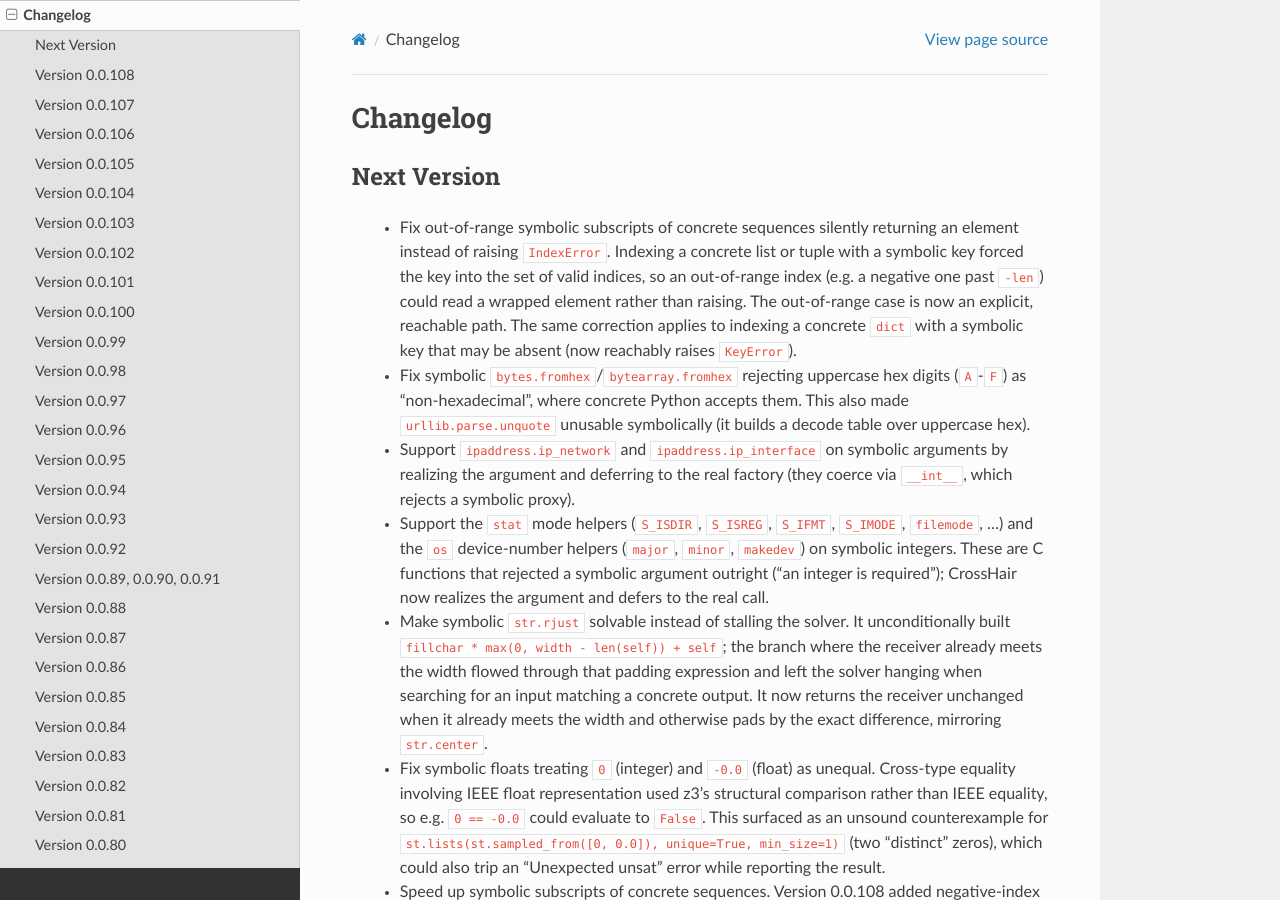
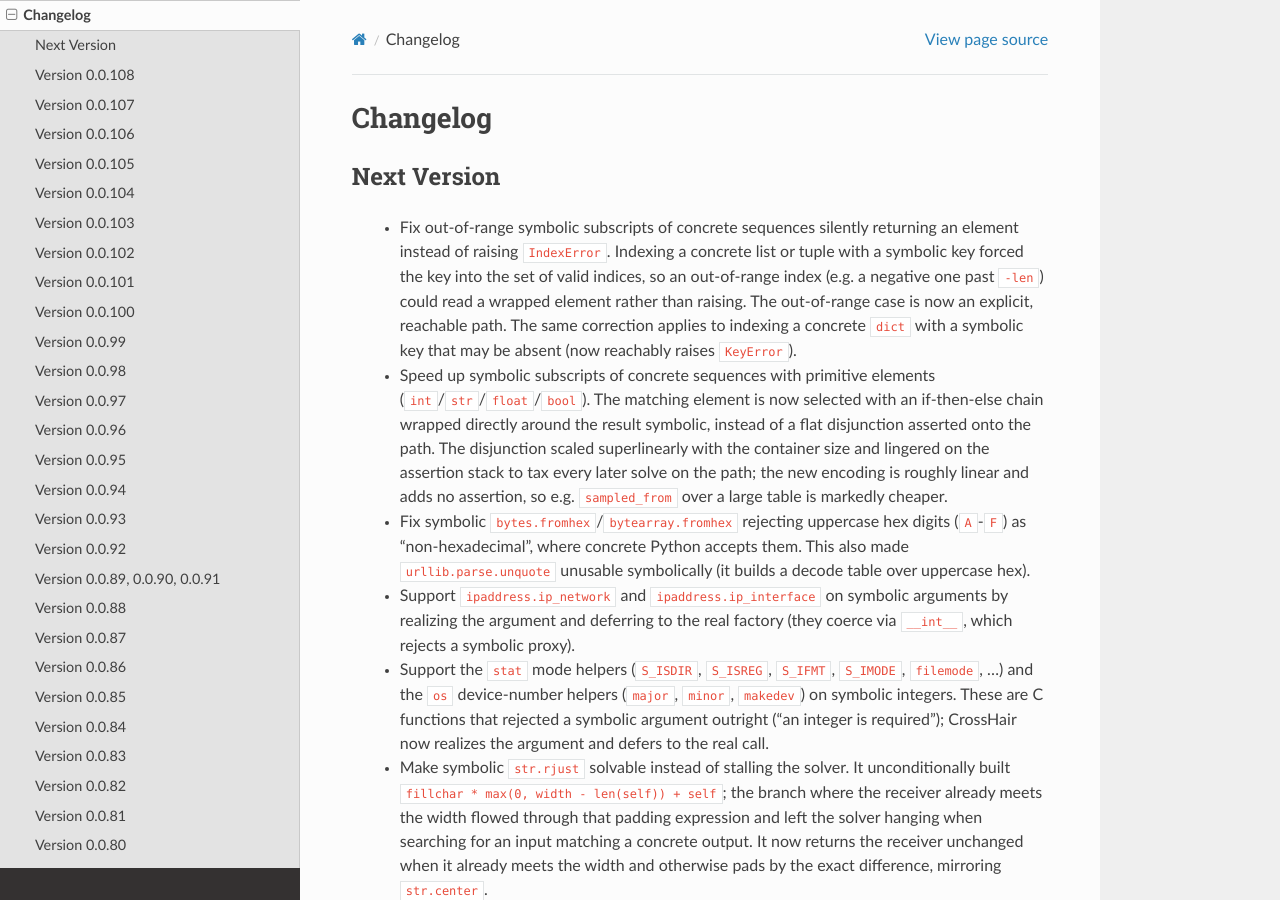
Before and after one commit to pschanely/CrossHair, a Sphinx documentation site: the page built from doc/source/changelog.rst, in a window 1280 px wide and 900 px high. Built offline with Sphinx 7.4.7 and the Read the Docs theme 3.1.0, drawn with Linux system fonts in a browser that asks for light colours; the version number is read from the project's files by our own code.

Commit message:
Encode primitive concrete-sequence subscripts as ITE instead of disjunction
In MultiSubscriptableContainer.__getitem__, the SMT-promotable branch
(int/str/float/bool/type element buckets) built a fresh result symbolic and
asserted a flat disjunction -- OR over one (key==kj AND result==vj) term per
element -- onto the path via space.add. That encoding scales superlinearly
with the container size in the solver, and the assertion lingers on the
stack to tax every later solve on the same path.

Select the matching element with an if-then-else chain wrapped directly
around the result symbolic instead. The chain is linear for the solver and
adds no assertion. Its final else is reached only when the group's guard
holds and every earlier arm is false (so the last key matches), making that
value the correct default. The out-of-range guard added in the previous
commit still drives IndexError/KeyError, which the disjunction used to do by
being unsatisfiable there.

The non-promotable branch (values_by_id + smt_fanout) is unchanged.

Measured on a 512-int tuple indexed by a symbolic key, with follow-up solves
on the same path: ~238ms -> ~123ms.

Co-Authored-By: Claude Opus 4.8 <noreply@anthropic.com>
Claude-Session: https://claude.ai/code/session_01DEWUTDaNSZ4CDvbewAbg92

```diff
--- a/doc/source/changelog.rst
+++ b/doc/source/changelog.rst
@@ -13,6 +13,13 @@ Next Version
    element rather than raising. The out-of-range case is now an explicit,
    reachable path. The same correction applies to indexing a concrete ``dict``
    with a symbolic key that may be absent (now reachably raises ``KeyError``).
+ * Speed up symbolic subscripts of concrete sequences with primitive elements
+   (``int``/``str``/``float``/``bool``). The matching element is now selected with
+   an if-then-else chain wrapped directly around the result symbolic, instead of a
+   flat disjunction asserted onto the path. The disjunction scaled superlinearly
+   with the container size and lingered on the assertion stack to tax every later
+   solve on the path; the new encoding is roughly linear and adds no assertion, so
+   e.g. ``sampled_from`` over a large table is markedly cheaper.
  * Fix symbolic ``bytes.fromhex``/``bytearray.fromhex`` rejecting uppercase hex
    digits (``A``-``F``) as "non-hexadecimal", where concrete Python accepts them.
    This also made ``urllib.parse.unquote`` unusable symbolically (it builds a
```
Also changed, not shown: 1 other file.
